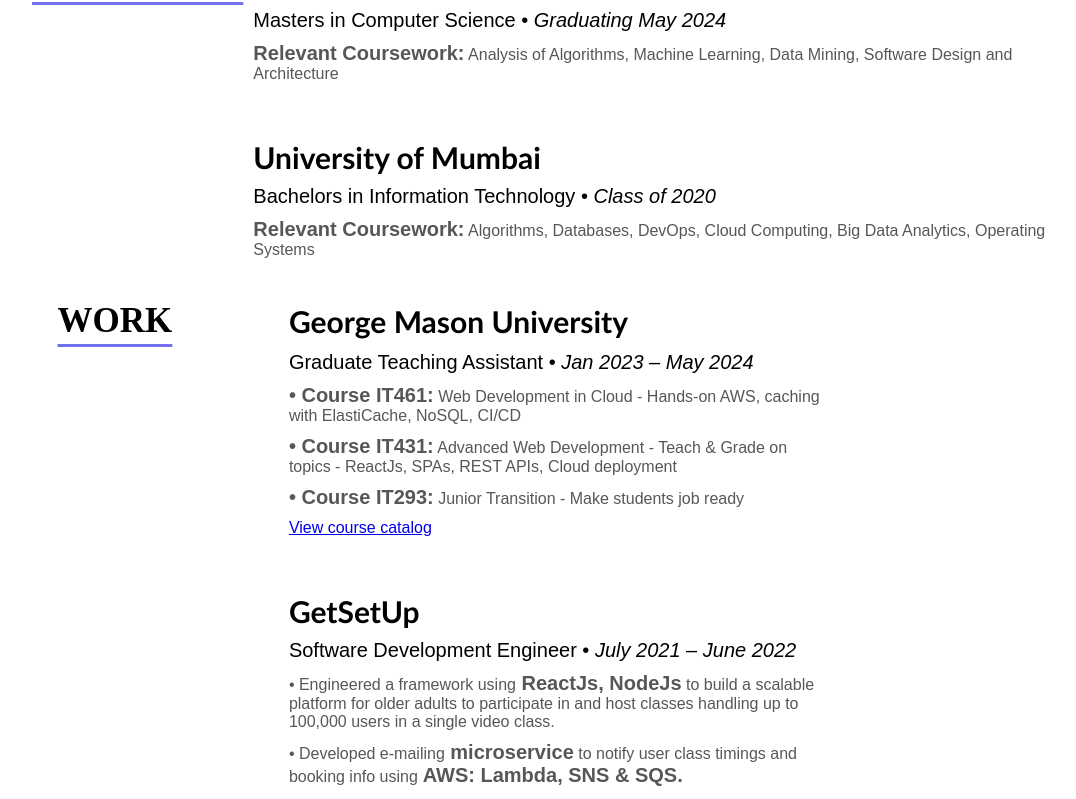
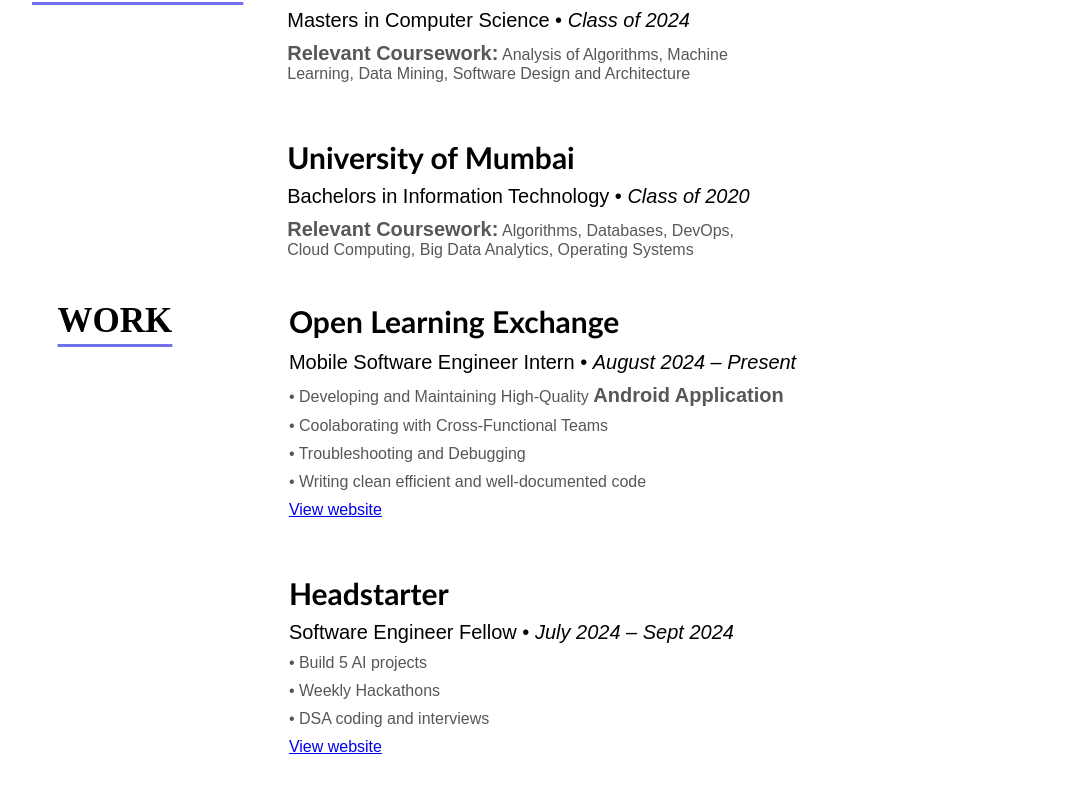
Before and after one commit to Kuljeet1998/react-gh-pages, a React (Create React App) app: page / in a window 1280 px wide. Shown: the part 878-1677 px from the top of the page, without its empty margins (165-1241 px from the left). Built offline with nearby package versions, Linux system fonts and the light colour scheme.

Commit message:
Update work

```diff
--- a/src/components/education/education.css
+++ b/src/components/education/education.css
@@ -35,3 +35,8 @@
 .sub-point {
   color: rgb(87, 87, 87);
 }
+
+.arrange-edu {
+  padding-left: 3.8%;
+  padding-right: 27%;
+}
--- a/src/components/education/education.js
+++ b/src/components/education/education.js
@@ -7,30 +7,30 @@
          <table>
             <tr>
                <th className='section'>EDUCATION</th>
-               <th>George Mason University</th>
+               <th className='arrange-edu'>George Mason University</th>
             </tr>
             <tr>
                <td></td>
-               <td className='pursue'>Masters in Computer Science • <span className='graduation'>Graduating May 2024 </span></td>
+               <td className='arrange-edu pursue'>Masters in Computer Science • <span className='graduation'>Class of 2024 </span></td>
             </tr>
             <tr>
                <td></td>
-               <td className='sub-point'><span className='font-important'>Relevant Coursework:</span> Analysis of Algorithms, Machine Learning, Data Mining, Software Design and Architecture</td>
+               <td className='arrange-edu sub-point'><span className='font-important'>Relevant Coursework:</span> Analysis of Algorithms, Machine Learning, Data Mining, Software Design and Architecture</td>
             </tr>
             <tr>
                <td></td><td></td>
             </tr><br></br><br></br>
             <tr>
                <th></th>
-               <th>University of Mumbai</th>
+               <th className='arrange-edu'>University of Mumbai</th>
             </tr>
             <tr>
                <td></td>
-               <td className='pursue'>Bachelors in Information Technology • <span className='graduation'>Class of 2020</span></td>
+               <td className='arrange-edu pursue'>Bachelors in Information Technology • <span className='graduation'>Class of 2020</span></td>
             </tr>
             <tr>
                <td></td>
-               <td className='sub-point'><span className='font-important'>Relevant Coursework:</span> Algorithms, Databases, DevOps, Cloud Computing, Big Data Analytics, Operating Systems</td>
+               <td className='arrange-edu sub-point'><span className='font-important'>Relevant Coursework:</span> Algorithms, Databases, DevOps, Cloud Computing, Big Data Analytics, Operating Systems</td>
             </tr>
          </table>
       </div>
--- a/src/components/work/work.js
+++ b/src/components/work/work.js
@@ -9,6 +9,74 @@
          <table>
             <tr>
                <th className='section'>WORK</th>
+               <th className='arrange'>Open Learning Exchange</th>
+            </tr>
+            <tr>
+               <td></td>
+               <td className='pursue arrange'>Mobile Software Engineer Intern  • <span className='graduation'>August 2024 – Present </span></td>
+            </tr>
+            <tr>
+               <td></td>
+               <td className='arrange sub-point'>• Developing and Maintaining High-Quality <span className='font-important'>Android Application</span></td>
+            </tr>
+            <tr>
+               <td></td>
+               <td className='arrange sub-point'>• Coolaborating with Cross-Functional Teams</td>
+            </tr>
+
+            <tr>
+               <td></td>
+               <td className='arrange sub-point'>• Troubleshooting and Debugging</td>
+            </tr>
+            <tr>
+               <td></td>
+               <td className='arrange sub-point'>• Writing clean efficient and well-documented code</td>
+            </tr>
+            <tr>
+               <td></td>
+               <td className='arrange'><a href='https://www.ole.org/' target="_blank">View website</a></td>
+            </tr>
+
+            <tr>
+               <td></td><td></td>
+            </tr><br></br><br></br>
+
+
+
+            <tr>
+               <th className='section'></th>
+               <th className='arrange'>Headstarter</th>
+            </tr>
+            <tr>
+               <td></td>
+               <td className='pursue arrange'>Software Engineer Fellow  • <span className='graduation'>July 2024 – Sept 2024 </span></td>
+            </tr>
+            <tr>
+               <td></td>
+               <td className='arrange sub-point'>• Build 5 AI projects </td>
+            </tr>
+            <tr>
+               <td></td>
+               <td className='arrange sub-point'>• Weekly Hackathons</td>
+            </tr>
+
+            <tr>
+               <td></td>
+               <td className='arrange sub-point'>• DSA coding and interviews</td>
+            </tr>
+            <tr>
+               <td></td>
+               <td className='arrange'><a href='https://app.theheadstarter.com/' target="_blank">View website</a></td>
+            </tr>
+
+            <tr>
+               <td></td><td></td>
+            </tr><br></br><br></br>
+
+
+
+            <tr>
+               <th className='section'></th>
                <th className='arrange'>George Mason University</th>
             </tr>
             <tr>
```
